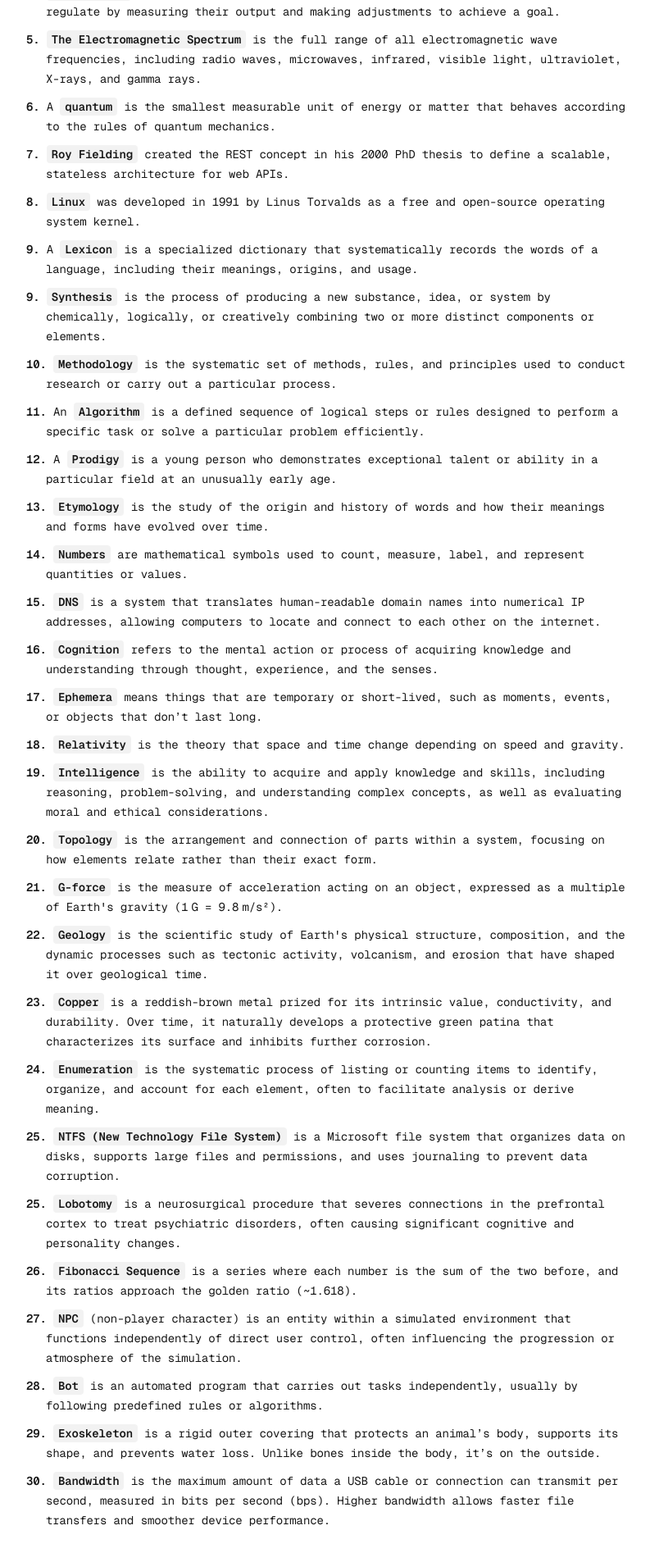
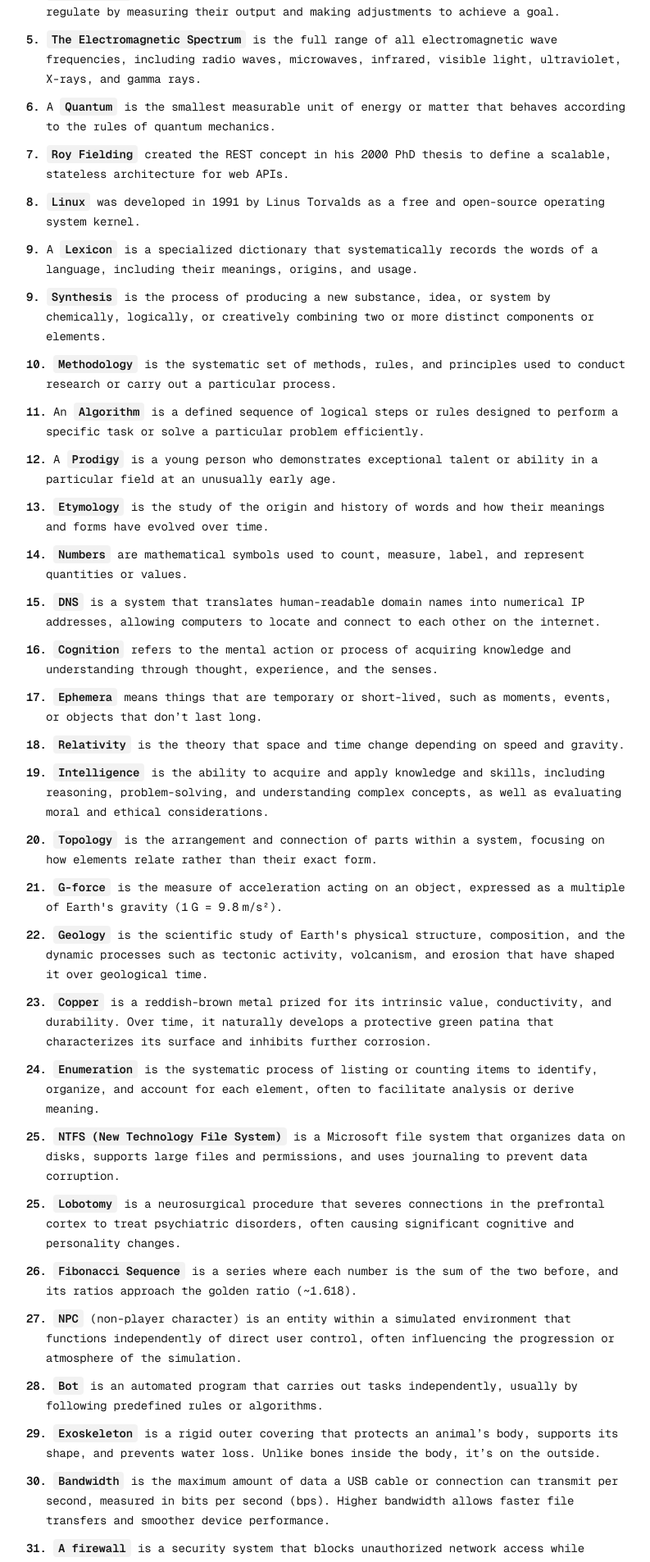
Before and after one commit to BrahimBoussada/mind-log, a Next.js app: page / in a window 1280 px wide. Shown: the part 164-2069 px from the top of the page at 82% size, without its empty margins (240-1033 px from the left). Built offline with nearby package versions, Linux system fonts and the light colour scheme.

Commit message:
log: 21-08-2025

```diff
--- a/src/app/page.tsx
+++ b/src/app/page.tsx
@@ -33,7 +33,7 @@ export default function Home() {
           infrared, visible light, ultraviolet, X-rays, and gamma rays.
         </Note>
         <Note>
-          <N>6. </N>A <Key>quantum</Key> is the smallest measurable unit of
+          <N>6. </N>A <Key>Quantum</Key> is the smallest measurable unit of
           energy or matter that behaves according to the rules of quantum
           mechanics.
         </Note>
@@ -190,6 +190,13 @@ export default function Home() {
           Higher bandwidth allows faster file transfers and smoother device
           performance.
         </Note>
+
+        <Note>
+          <N>31. </N>
+          <Key>A firewall</Key> is a security system that blocks unauthorized
+          network access while allowing safe communication, protecting computers
+          and networks from cyber threats.
+        </Note>
       </NoteWrapper>
     </Container>
   );
```
